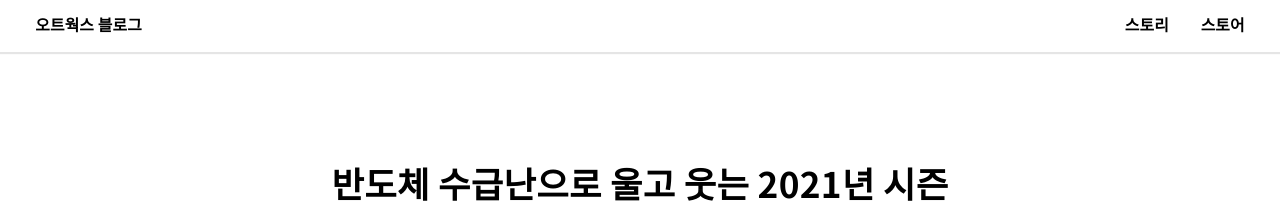
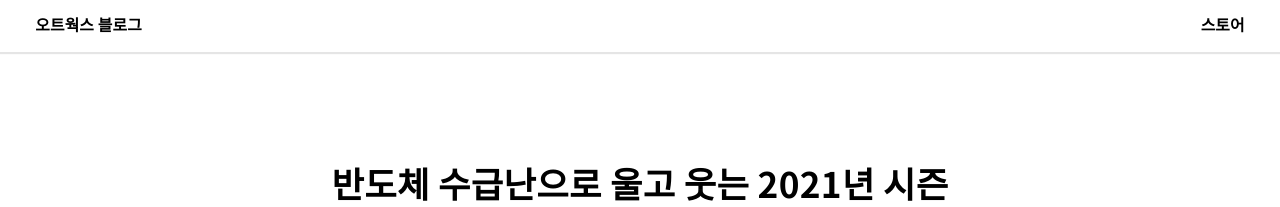
Before and after one commit to hauteworks/hauteworks-blog, a Jekyll site: the page built from _posts/2021-06-07-semiconductor-shortage.markdown, in a window 1280 px wide. Shown: the top 207 px of the page. Built offline with Jekyll 4.4.1, drawn with Linux system fonts in a browser that asks for light colours; nearby versions of some CDN libraries.

Commit message:
네비게이션 '스토리' 삭제

```diff
--- a/_includes/navigation.html
+++ b/_includes/navigation.html
@@ -1,6 +1,5 @@
 <nav>
   <ul class="header__list">
-    <li><a href="{{ '/' | prepend: site.baseurl }}">스토리</a></li>
     <li><a href="https://kr.hauteworks.com" target="_blank">스토어</a></li>
     <!--<li><span class="popup__open">Contact</span></li>-->
   </ul>
```
